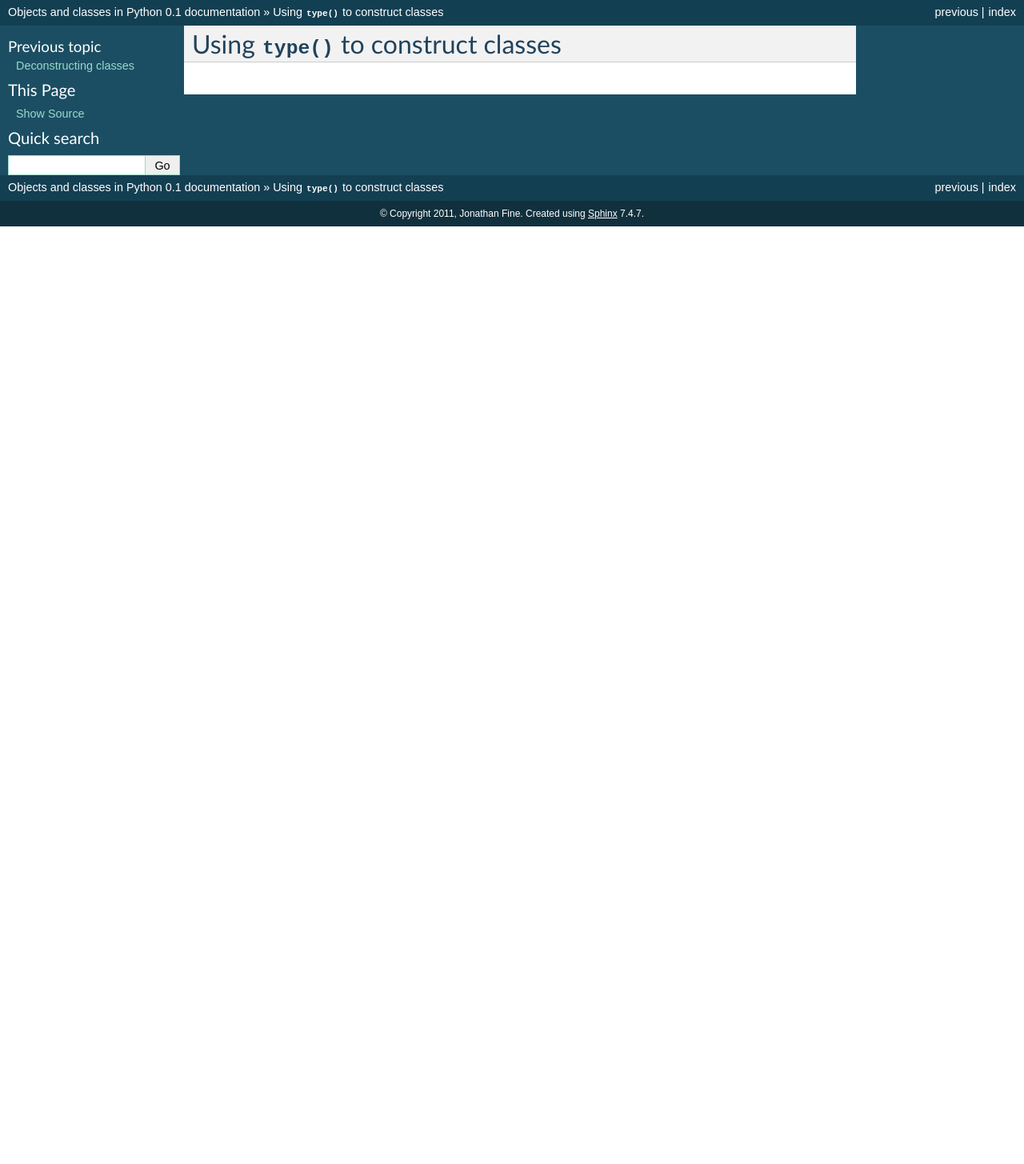
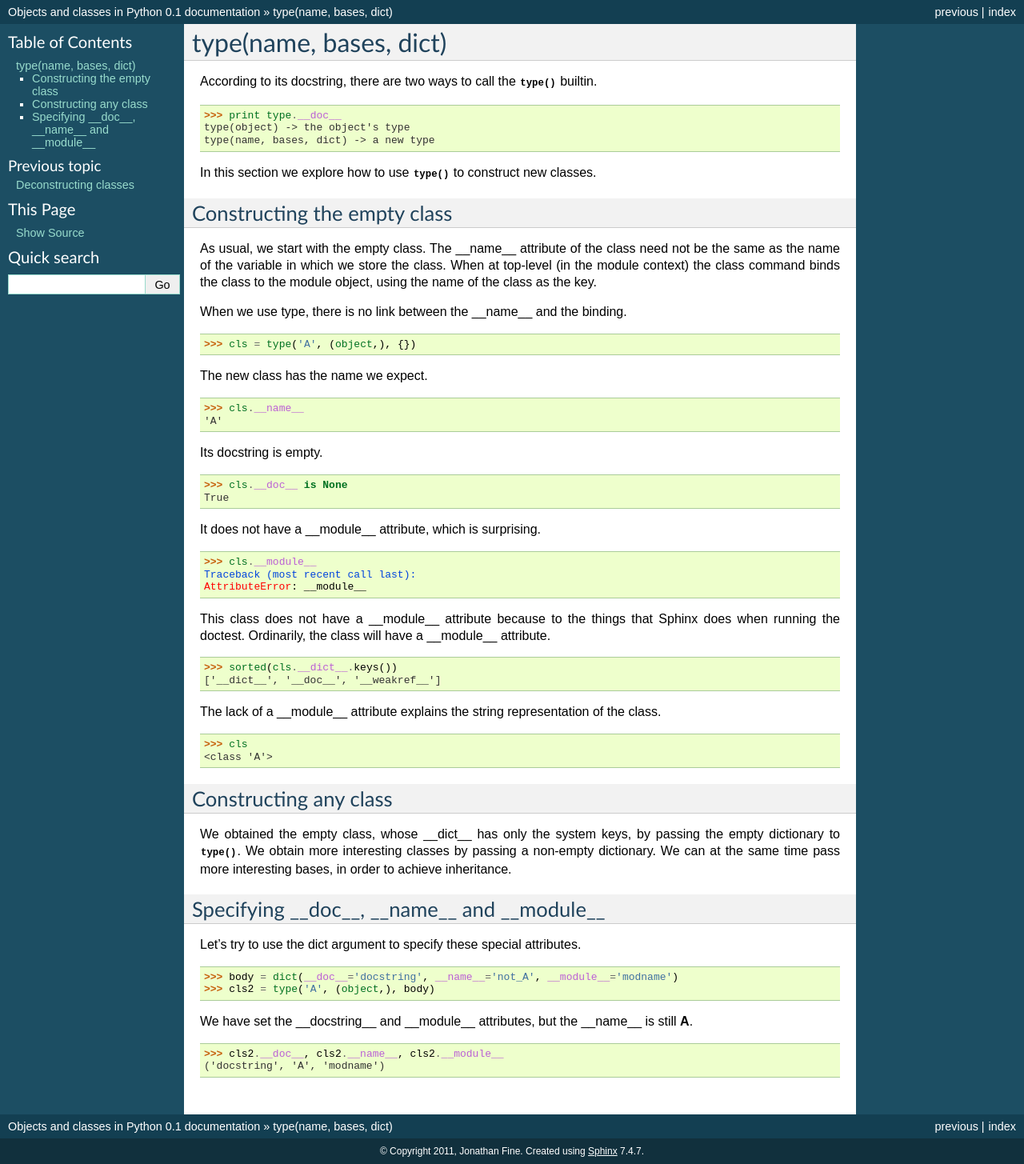
Before and after one commit to nazrulworld/jfine-python-classes-tutorial, a Sphinx documentation site: the page built from source/type-name-bases-dict.rst, in a window 1280 px wide. Shown: the whole page at 80% size. Built offline with Sphinx 7.4.7, drawn with Linux system fonts in a browser that asks for light colours; before the commit the page ends 900 px from its top, so only the background shows below that.

Commit message:
First draft of type-name-bases-dict.rst.

```diff
--- a/source/type-name-bases-dict.rst
+++ b/source/type-name-bases-dict.rst
@@ -1,2 +1,88 @@
-Using :func:`type` to construct classes
-=======================================
+.. TODO :func:`type(name, bases, dict)` give extra parentheses
+
+type(name, bases, dict)
+=======================
+
+According to its docstring, there are two ways to call the
+:func:`type` builtin.
+
+>>> print type.__doc__
+type(object) -> the object's type
+type(name, bases, dict) -> a new type
+
+.. TOOD: difference between type and class.
+
+In this section we explore how to use :func:`type` to construct new
+classes.
+
+
+Constructing the empty class
+----------------------------
+
+As usual, we start with the empty class.  The __name__ attribute of
+the class need not be the same as the name of the variable in which we
+store the class.  When at top-level (in the module context) the class
+command binds the class to the module object, using the name of the
+class as the key.
+
+When we use type, there is no link between the __name__ and the
+binding.
+
+>>> cls = type('A', (object,), {})
+
+The new class has the name we expect.
+
+>>> cls.__name__
+'A'
+
+Its docstring is empty.
+
+>>> cls.__doc__ is None
+True
+
+It does not have a __module__ attribute, which is surprising.
+
+>>> cls.__module__
+Traceback (most recent call last):
+AttributeError: __module__
+
+This class does not have a __module__ attribute because to the things
+that Sphinx does when running the doctest.  Ordinarily, the class will
+have a __module__ attribute.
+
+>>> sorted(cls.__dict__.keys())
+['__dict__', '__doc__', '__weakref__']
+
+The lack of a __module__ attribute explains the string representation
+of the class.
+
+>>> cls
+<class 'A'>
+
+
+Constructing any class
+----------------------
+
+We obtained the empty class, whose __dict__ has only the system keys,
+by passing the empty dictionary to :func:`type`.  We obtain more
+interesting classes by passing a non-empty dictionary.  We can at the
+same time pass more interesting bases, in order to achieve
+inheritance.
+
+.. TODO Give examples/exercises for this.
+
+
+Specifying __doc__, __name__ and __module__
+--------------------------------------------
+
+Let's try to use the dict argument to specify these special
+attributes.
+
+>>> body = dict(__doc__='docstring', __name__='not_A', __module__='modname')
+>>> cls2 = type('A', (object,), body)
+
+We have set the __docstring__ and __module__ attributes, but the
+__name__ is still **A**.
+
+>>> cls2.__doc__, cls2.__name__, cls2.__module__
+('docstring', 'A', 'modname')
```
